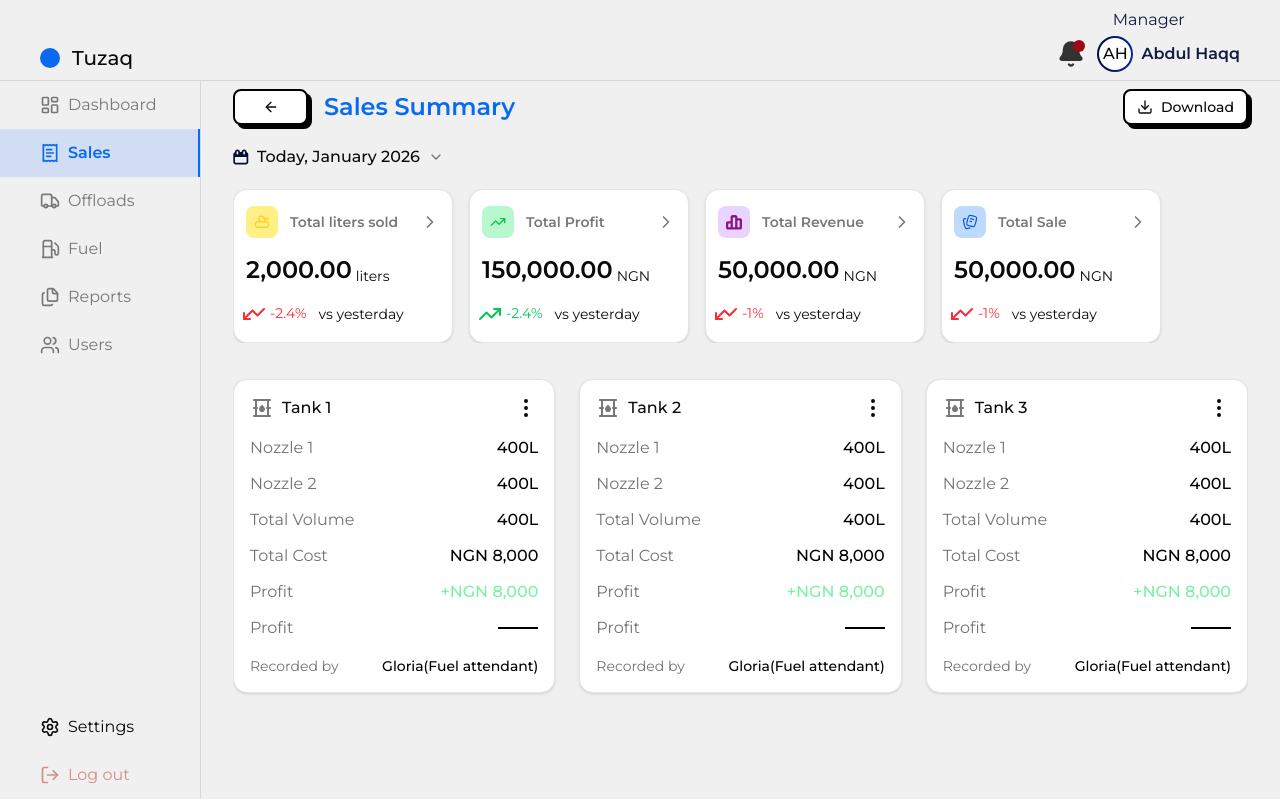
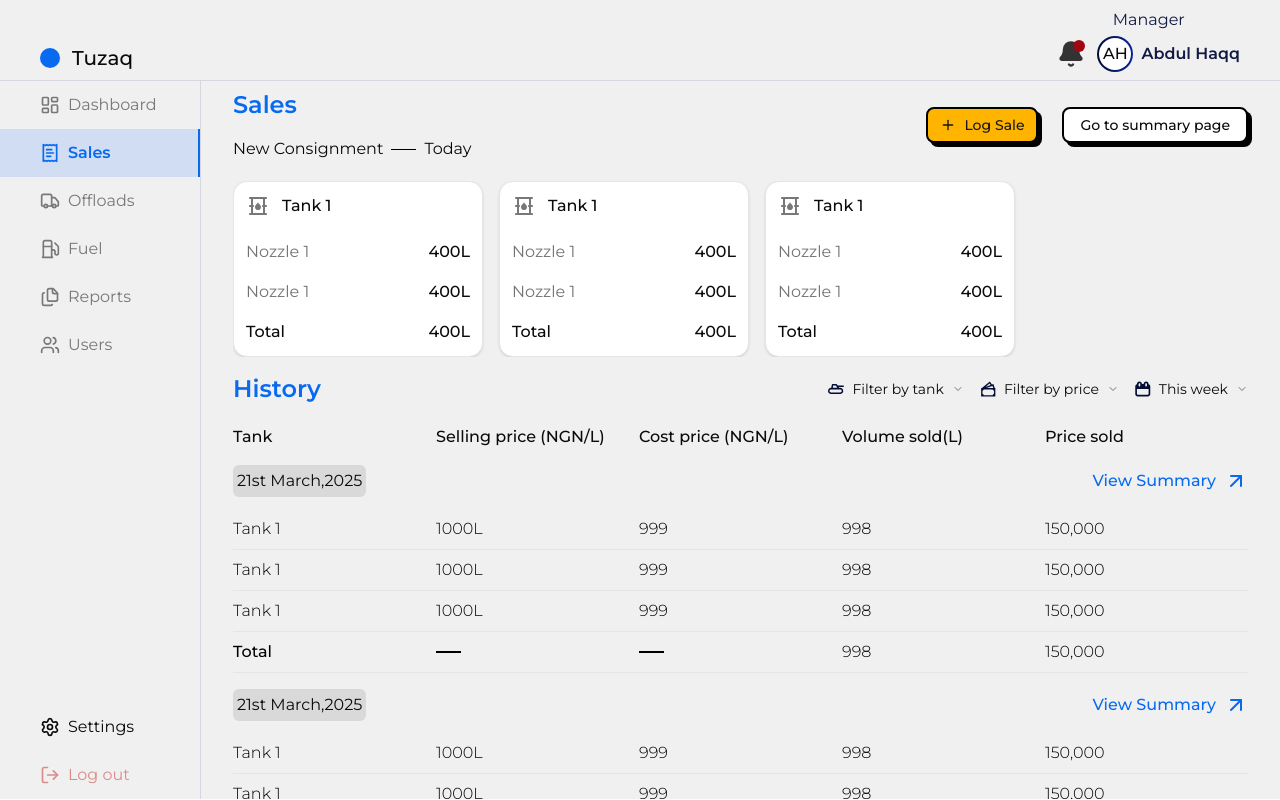
Before and after one commit to Jbsmall17/tuzaq, a Next.js app: page /sales in a window 1280 px wide. Built offline with nearby package versions, Linux system fonts and the light colour scheme.

Commit message:
changed state default value

```diff
--- a/app/(main)/sales/page.tsx
+++ b/app/(main)/sales/page.tsx
@@ -22,7 +22,7 @@ import Image from "next/image";
 import React, { useRef, useState } from "react";
 
 export default function Page() {
-  const [step, setStep] = useState(2);
+  const [step, setStep] = useState(1);
   const mainRef = useRef<HTMLDivElement>(null)
 
   const handleScroll = () => {
```
